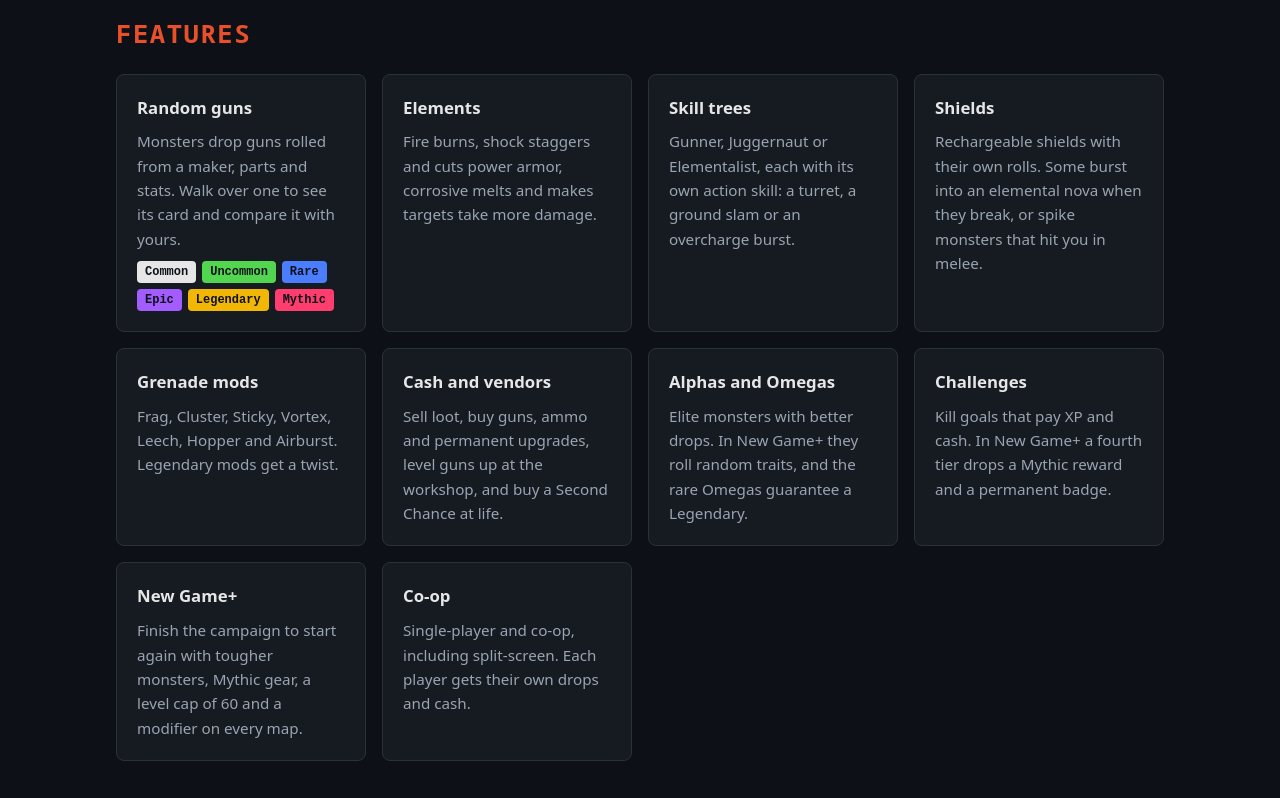
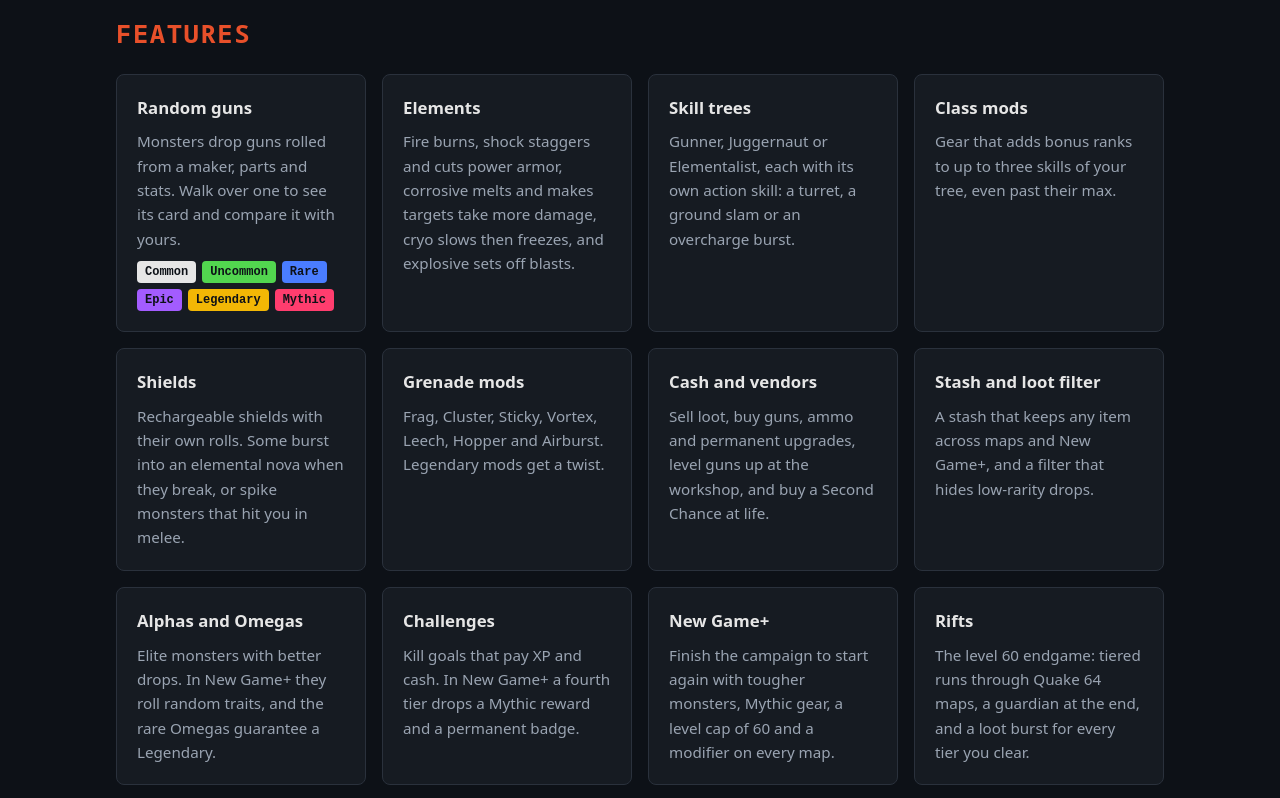
Before and after one commit to Rizilla-OG/q2arpg, a plain HTML site: page index.html in a window 1280 px wide. Shown: the part 1340-2138 px from the top of the page. Drawn offline with Linux system fonts and the light colour scheme.

Commit message:
Site: v0.9.5 badge, class mods, stash and filter, rifts, new keys

```diff
--- a/index.html
+++ b/index.html
@@ -18,7 +18,7 @@
   <img class="logo" src="assets/logo.png" alt="Quake II ARPG" width="1605" height="247">
   <p class="tagline">Kill. Loot. Level up. Repeat.</p>
   <p class="sub">A free looter-boomer-shooter mod for the Quake II rerelease. Every gun is rolled with a rarity, a maker, parts and sometimes an element. Level up, pick a skill tree, shop at vendors, chase challenges and replay the campaign in New Game+.</p>
-  <div class="badge">v0.9.4 · PUBLIC ALPHA</div>
+  <div class="badge">v0.9.5 · PUBLIC ALPHA</div>
   <div class="buttons">
     <a class="btn primary" href="https://github.com/Rizilla-OG/q2arpg/releases/latest">Download</a>
     <a class="btn ghost" href="https://github.com/Rizilla-OG/q2arpg">View on GitHub</a>
@@ -53,11 +53,15 @@
       </div>
       <div class="feature">
         <h3>Elements</h3>
-        <p>Fire burns, shock staggers and cuts power armor, corrosive melts and makes targets take more damage.</p>
+        <p>Fire burns, shock staggers and cuts power armor, corrosive melts and makes targets take more damage, cryo slows then freezes, and explosive sets off blasts.</p>
       </div>
       <div class="feature">
         <h3>Skill trees</h3>
         <p>Gunner, Juggernaut or Elementalist, each with its own action skill: a turret, a ground slam or an overcharge burst.</p>
+      </div>
+      <div class="feature">
+        <h3>Class mods</h3>
+        <p>Gear that adds bonus ranks to up to three skills of your tree, even past their max.</p>
       </div>
       <div class="feature">
         <h3>Shields</h3>
@@ -72,6 +76,10 @@
         <p>Sell loot, buy guns, ammo and permanent upgrades, level guns up at the workshop, and buy a Second Chance at life.</p>
       </div>
       <div class="feature">
+        <h3>Stash and loot filter</h3>
+        <p>A stash that keeps any item across maps and New Game+, and a filter that hides low-rarity drops.</p>
+      </div>
+      <div class="feature">
         <h3>Alphas and Omegas</h3>
         <p>Elite monsters with better drops. In New Game+ they roll random traits, and the rare Omegas guarantee a Legendary.</p>
       </div>
@@ -82,6 +90,10 @@
       <div class="feature">
         <h3>New Game+</h3>
         <p>Finish the campaign to start again with tougher monsters, Mythic gear, a level cap of 60 and a modifier on every map.</p>
+      </div>
+      <div class="feature">
+        <h3>Rifts</h3>
+        <p>The level 60 endgame: tiered runs through Quake 64 maps, a guardian at the end, and a loot burst for every tier you clear.</p>
       </div>
       <div class="feature">
         <h3>Co-op</h3>
@@ -127,6 +139,8 @@
         <li><kbd>G</kbd> Drop gun</li>
         <li><kbd>I</kbd> Loadout</li>
         <li><kbd>X</kbd> Sell</li>
+        <li><kbd>B</kbd> Stash</li>
+        <li><kbd>L</kbd> Loot filter</li>
         <li><kbd>V</kbd> Vendor</li>
         <li><kbd>K</kbd> Skills</li>
         <li><kbd>J</kbd> Challenges</li>
```
